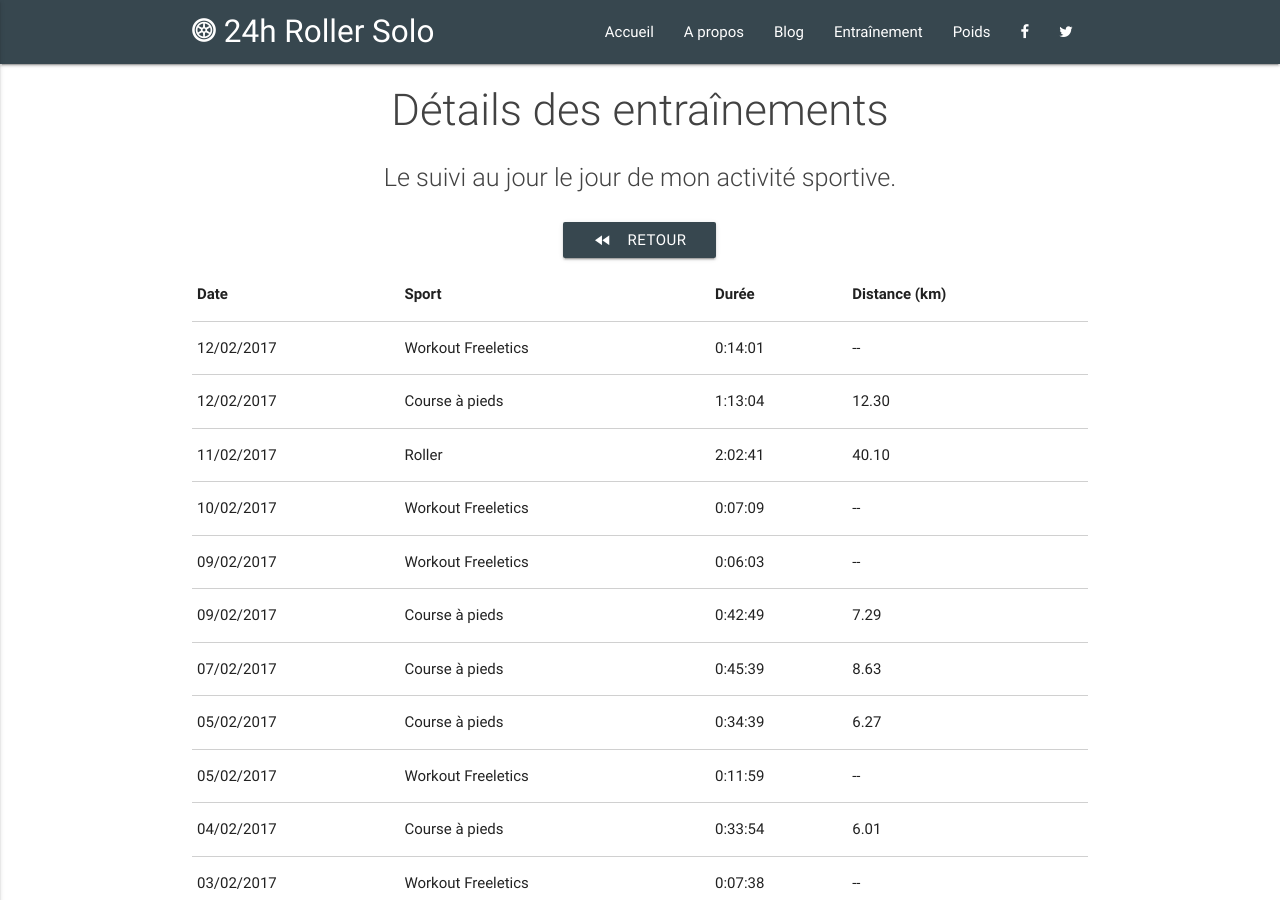
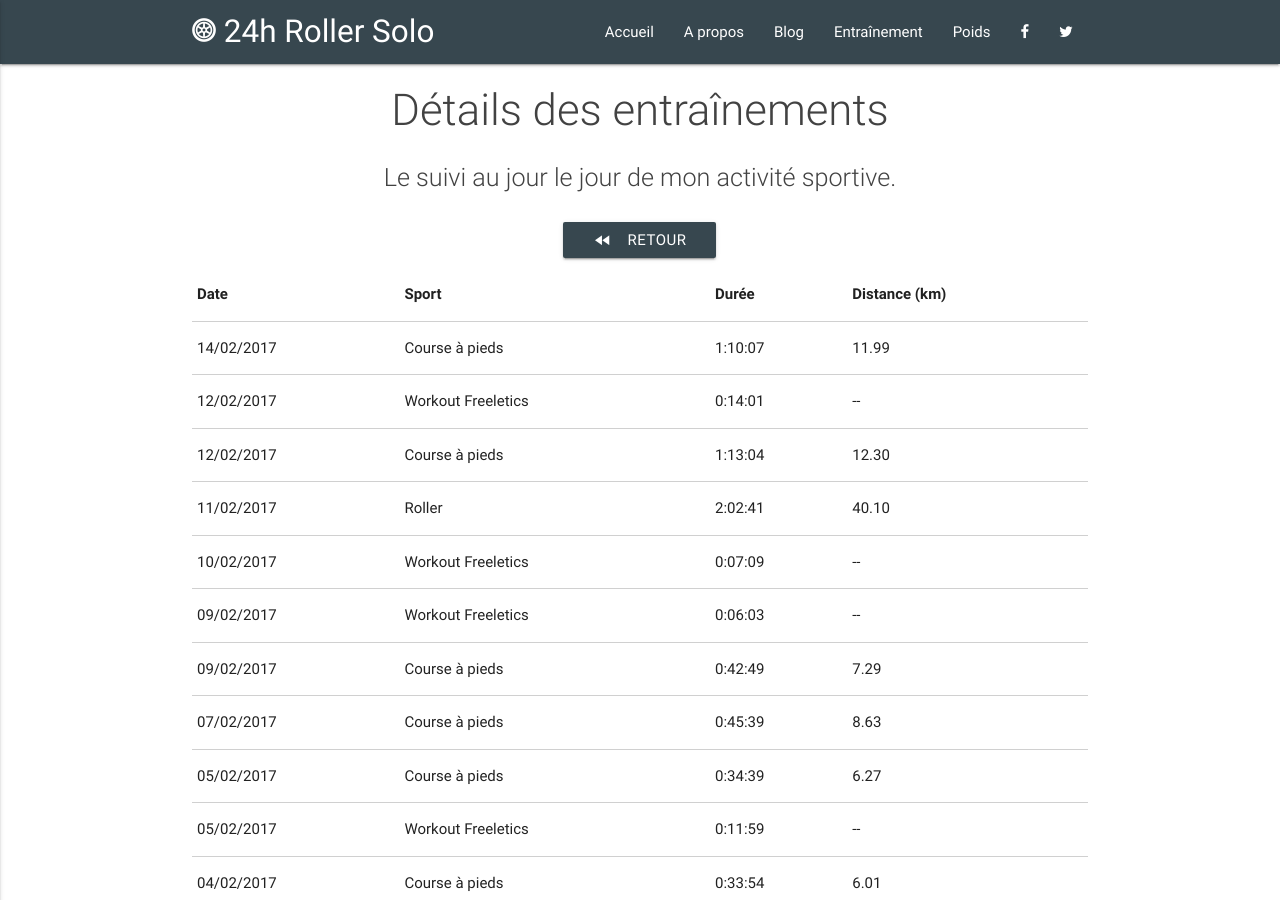
Before and after one commit to 24hRollerSolo/24hRollerSolo.github.io, a Jekyll site: the page built from training/details.html, in a window 1280 px wide and 900 px high. Built offline with Jekyll 4.4.1, drawn with Linux system fonts in a browser that asks for light colours.

Commit message:
Add 2017-02-14 running

```diff
--- a/_data/sports.json
+++ b/_data/sports.json
@@ -1,4 +1,5 @@
 [
+  {"date": "2017-02-14", "type": "RUNNING", "distance": "11.99", "duration": "1:10:07"},
   {"date": "2017-02-12", "type": "WORKOUT", "program": "W06-03 | 1/3 NYX Endurance", "duration": "0:14:01"},
   {"date": "2017-02-12", "type": "RUNNING", "distance": "12.30", "duration": "1:13:04"},
   {"date": "2017-02-11", "type": "ROLLER", "distance": "40.10", "duration": "2:02:41"},
```
